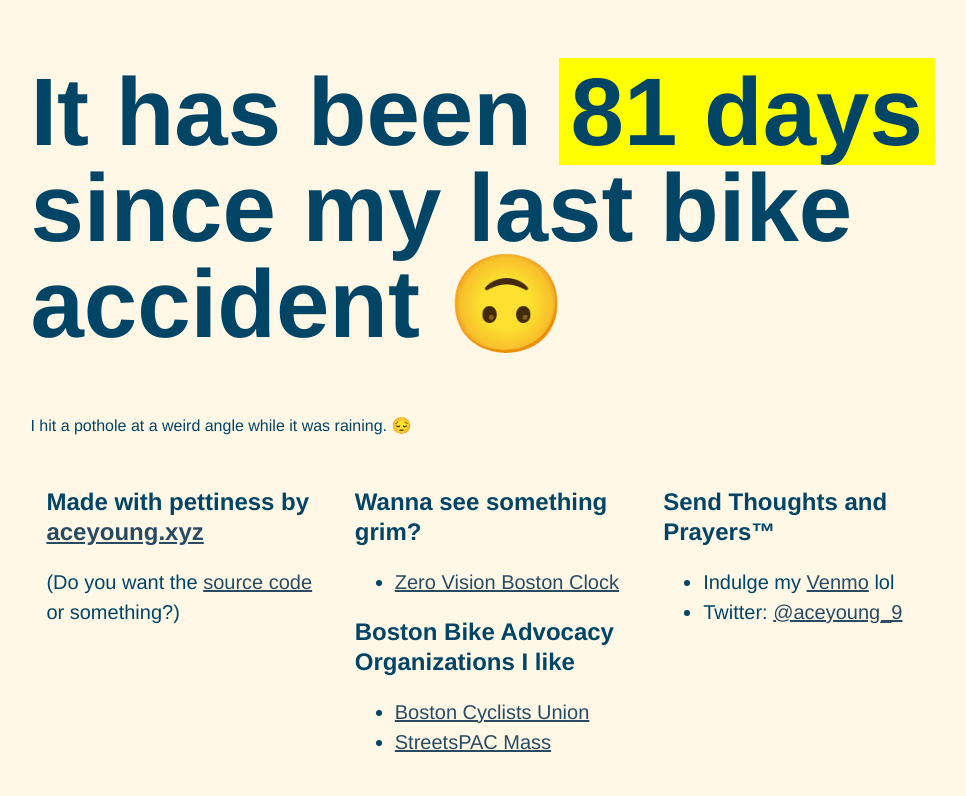
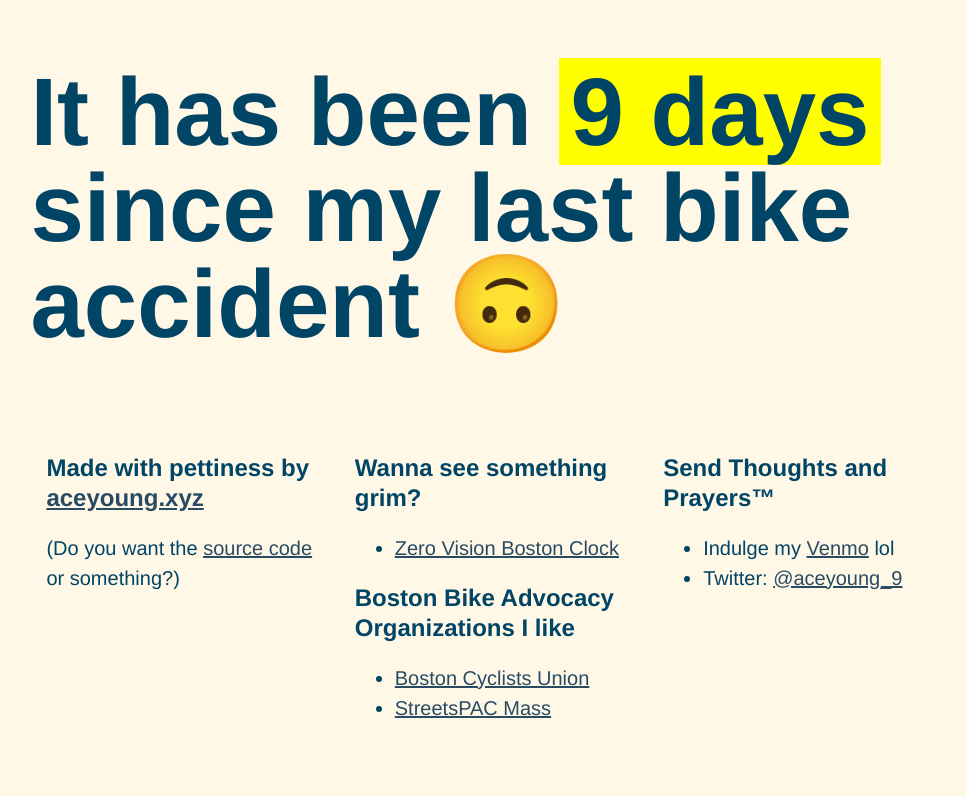
Before and after one commit to aceyoung9/bike-accident-counter-site, a Gatsby site: page / in a window 1280 px wide. Shown: the whole page, without its empty margins (147-1113 px from the left). Built offline with nearby package versions, Linux system fonts and the light colour scheme; Gatsby itself is replaced by a stand-in of ours.

Commit message:
owwie my knee

```diff
--- a/src/pages/index.js
+++ b/src/pages/index.js
@@ -2,7 +2,7 @@
 import Layout from "../components/layout";
 
 const _calcDate = () => {
-  const lastAccident = new Date(2019, 10, 27, 19);
+  const lastAccident = new Date("February 7, 2020 22:45:00");
   const today = new Date();
 
   return Math.floor((today - lastAccident) / (1000 * 60 * 60 * 24));
@@ -61,9 +61,11 @@
   <Layout>
     <h1>
       It has been <span className="highlight">{_calcDate()} days</span> since my
-      last bike accident 🙃
+      last bike accident{" "}
+      <span role="img" alt="upside down face">
+        🙃
+      </span>
     </h1>
-    <p>I hit a pothole at a weird angle while it was raining. 😔</p>
     <Footer />
   </Layout>
 );
```
